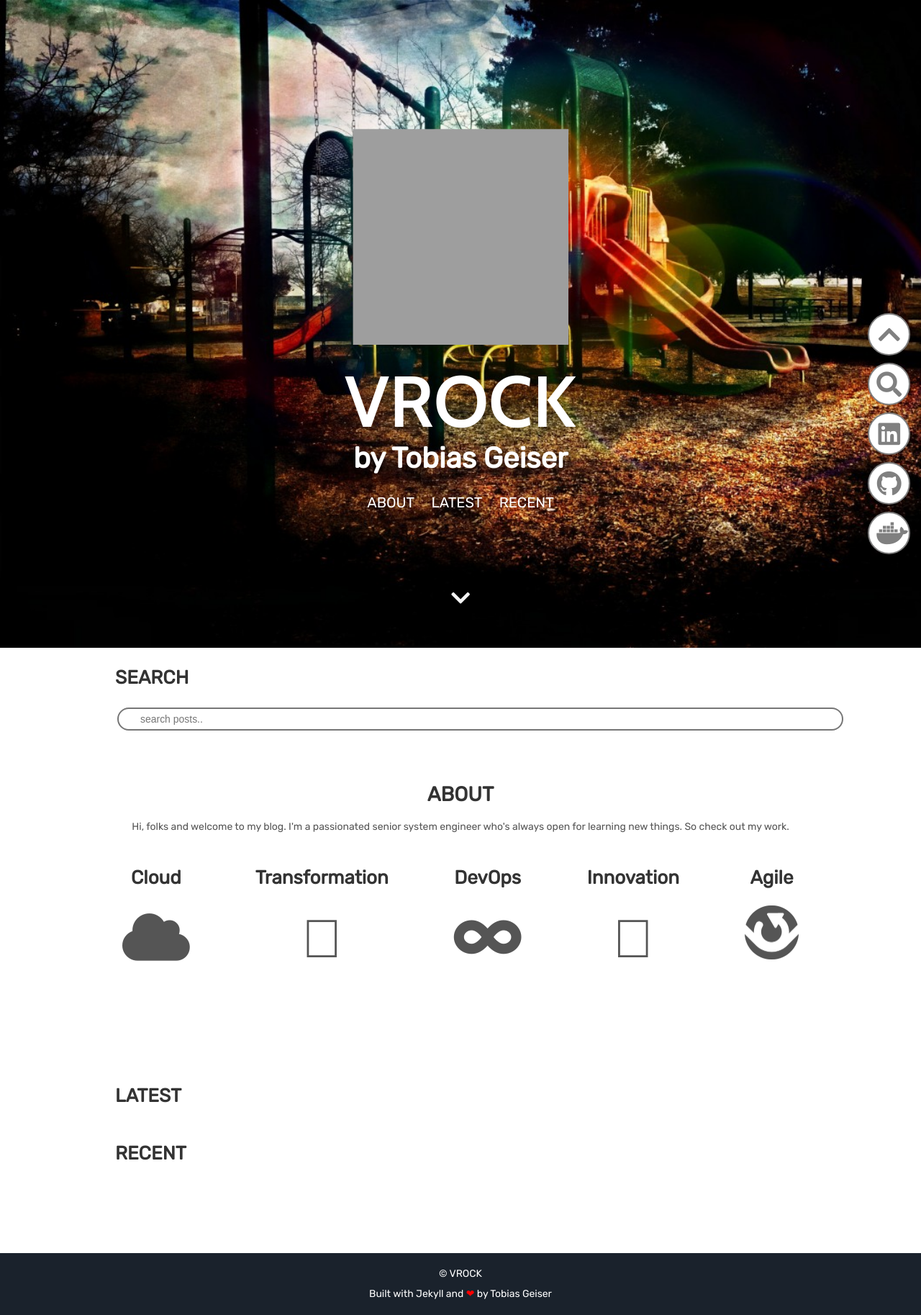
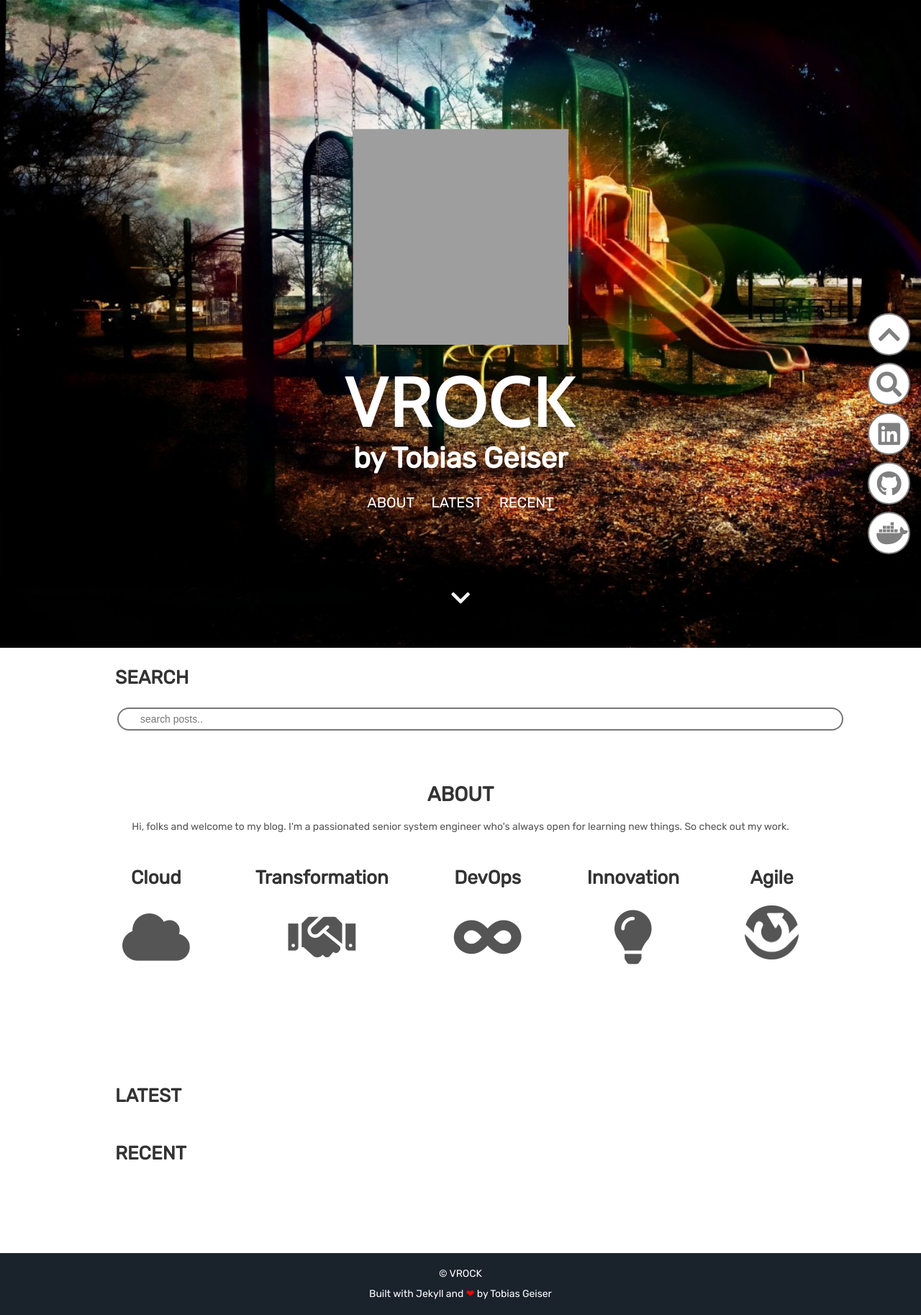
Before and after one commit to team-vrock/jekyll-theme-vrock, a Jekyll site: the page built from index.html, in a window 1280 px wide. Shown: the whole page at 72% size. Built offline with Jekyll 4.4.1, drawn with Linux system fonts in a browser that asks for light colours; comment, search, counter and statistics services are not loaded; grey boxes are pictures that could not be loaded.

Commit message:
changed from regular to solid

```diff
--- a/_includes/about.html
+++ b/_includes/about.html
@@ -10,7 +10,7 @@
     </div>
     <div class="tech">
       <h2>Transformation</h2>
-      <i class="far fa-handshake"></i>
+      <i class="fas fa-handshake"></i>
       <p></p>
     </div>
     <div class="tech">
@@ -20,7 +20,7 @@
     </div>
     <div class="tech">
       <h2>Innovation</h2>
-      <i class="far fa-lightbulb"></i>
+      <i class="fas fa-lightbulb"></i>
       <p></p>
     </div>
     <div class="tech">
```
